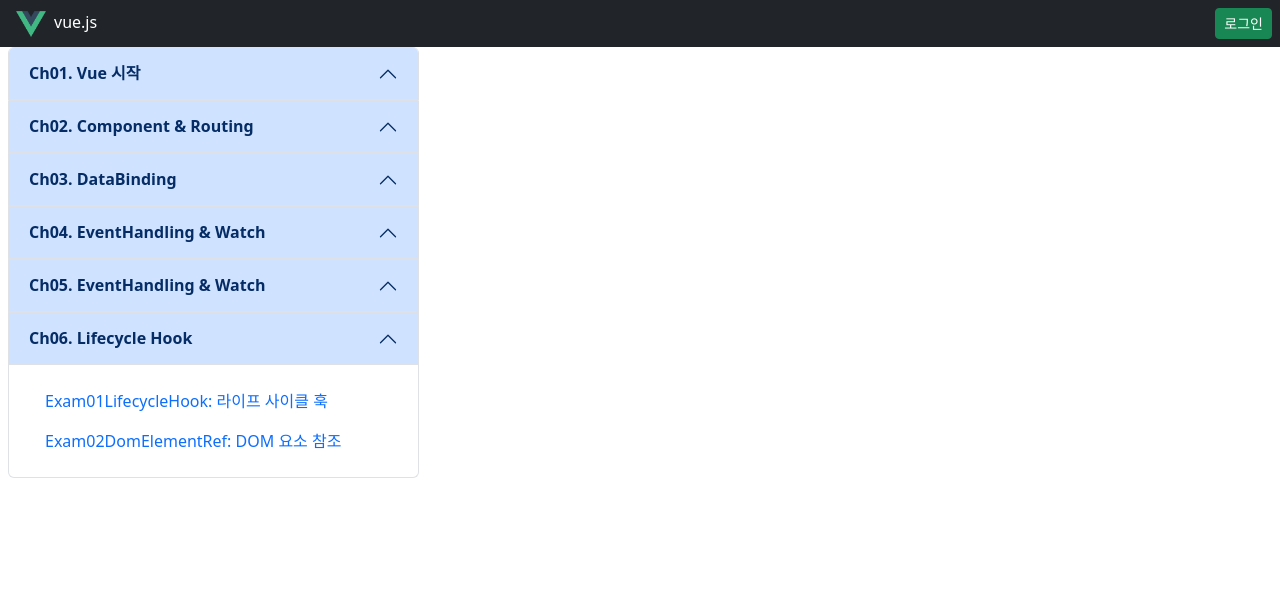
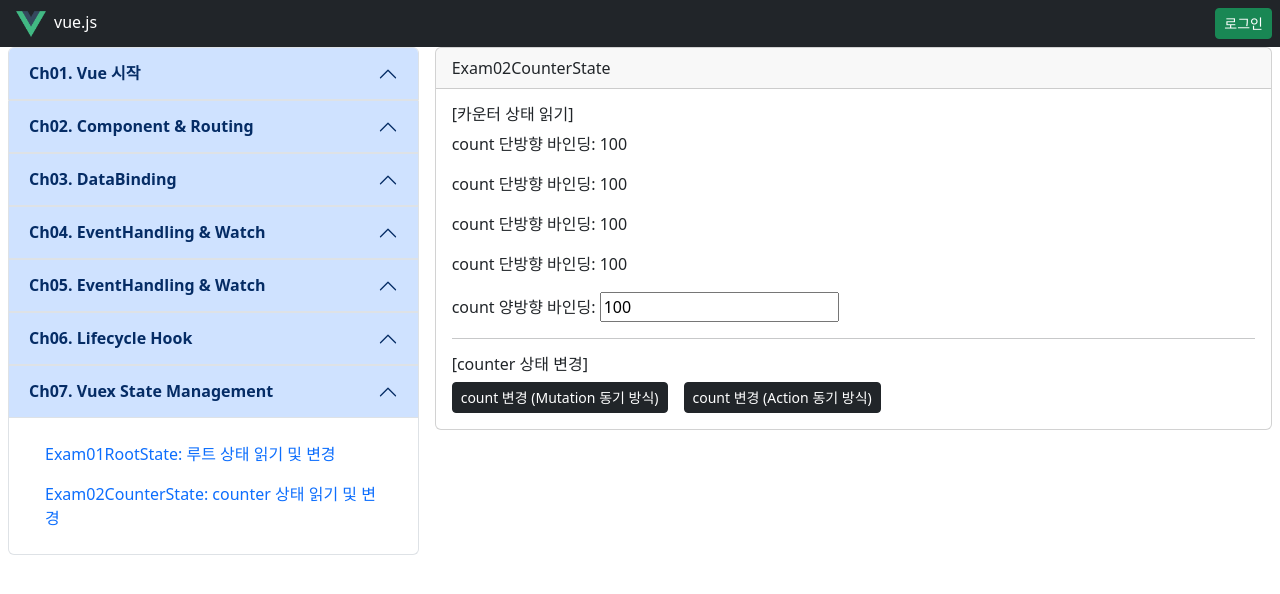
Before and after one commit to leek94/front_Vue_end, a Vue app: page /Ch07VuexStateManagement/Exam02CounterState in a window 1280 px wide. Shown: the top 594 px of the page. Built offline with nearby package versions, Linux system fonts and the light colour scheme.

Commit message:
feat: 전역변수 설정

```diff
--- a/src/components/AppMenu.vue
+++ b/src/components/AppMenu.vue
@@ -226,7 +226,7 @@
                 Ch06. Lifecycle Hook
                 </button>
             </h2>
-            <div id="collapse6" class="accordion-collapse collapse show" data-bs-parent="#accordionExample">
+            <div id="collapse6" class="accordion-collapse collapse" data-bs-parent="#accordionExample">
                 <div class="accordion-body">
                 <ul class="nav flex-column">
                     <li class="nav-item">
@@ -239,6 +239,35 @@
                        <RouterLink to="/Ch06LifecycleHook/Exam02DomElementRef"
                                  class="nav-link">
                             Exam02DomElementRef: DOM 요소 참조
+                        </RouterLink>
+                    </li>
+
+                </ul>
+                </div>
+            </div>
+        </div>
+
+        <div class="accordion-item">
+            <h2 class="accordion-header">
+                <button class="accordion-button fw-bold" type="button"
+                data-bs-toggle="collapse" data-bs-target="#collapse7"
+                aria-expanded="true" aria-controls="collapse7">
+                Ch07. Vuex State Management
+                </button>
+            </h2>
+            <div id="collapse" class="accordion-collapse collapse show" data-bs-parent="#accordionExample">
+                <div class="accordion-body">
+                <ul class="nav flex-column">
+                    <li class="nav-item">
+                       <RouterLink to="/Ch07VuexStateManagement/Exam01RootState"
+                                 class="nav-link">
+                        Exam01RootState: 루트 상태 읽기 및 변경
+                        </RouterLink>
+                    </li>
+                    <li class="nav-item">
+                       <RouterLink to="/Ch07VuexStateManagement/Exam02CounterState"
+                                 class="nav-link">
+                        Exam02CounterState: counter 상태 읽기 및 변경
                         </RouterLink>
                     </li>
 
--- /dev/null
+++ b/src/router/Ch07VuexStateManagement.js
@@ -0,0 +1,14 @@
+const routes =[
+    {
+            path: "/Ch07VuexStateManagement/Exam01RootState",
+            component: () => import (/* webpackChunkName: "Ch07VueStateManagement" */ '@/views/Ch07VuexStateManagement/Exam01RootState')
+    },
+    {
+        path: "/Ch07VuexStateManagement/Exam02CounterState",
+        component: () => import (/* webpackChunkName: "Ch07VueStateManagement" */ '@/views/Ch07VuexStateManagement/Exam02CounterState')
+    },
+
+
+];
+
+export default routes;
--- a/src/router/index.js
+++ b/src/router/index.js
@@ -2,9 +2,11 @@
 import HomeView from '../views/HomeView.vue';
 import Ch02ComponentRouting from './Ch02ComponentRouting';
 import Ch03DataBinding from './Ch03DataBinding';
-import Ch04EventHandlingWatch from './Ch04EventHandlingWatch'
-import Ch05DataDelivery from './Ch05DataDelivery'
-import Ch06LifecycleHook from './Ch06LifecycleHook'
+import Ch04EventHandlingWatch from './Ch04EventHandlingWatch';
+import Ch05DataDelivery from './Ch05DataDelivery';
+import Ch06LifecycleHook from './Ch06LifecycleHook';
+import Ch07VuexStateManagement from './Ch07VuexStateManagement';
+
 const routes = [
   {
     path: '/',
@@ -17,7 +19,8 @@
   ...Ch03DataBinding,
   ...Ch04EventHandlingWatch,
   ...Ch05DataDelivery,
-  ...Ch06LifecycleHook
+  ...Ch06LifecycleHook,
+  ...Ch07VuexStateManagement
 ]
 
 const router = createRouter({
--- /dev/null
+++ b/src/store/counter.js
@@ -0,0 +1,30 @@
+export default {
+  namespaced: true,
+
+  state: {
+      count: 100
+  },
+
+  getters: {
+          //  자신     자신       부모        부모    참조
+    getCount(state, getters, rootState, rootGetters) {
+        return state.count;
+    }
+  },
+
+  mutations: {
+    setCount(state, payload) {
+      state.count = state.count + payload;
+    }
+  },
+
+  actions: {
+    addAction(context, payload){
+        context.commit("setCount", payload)
+    }
+  },
+
+  modules: {
+
+  },
+};
--- a/src/store/index.js
+++ b/src/store/index.js
@@ -1,10 +1,11 @@
 import { createStore } from 'vuex'
+import counter from "./counter.js"
 
 //store 객체를 생성
 const store = createStore({
   // 루트 상태를 정의 -> 기능 마다 저장되는 상태 ex) 멤버 기능, 쇼핑몰 기능 등등 .js / .js로 모듈로 만들 수 있다
   state: {
-    userId: ""
+    userId: "white"
   },
 
   // 루트 상태를 읽는 메소드 정의 -> get
@@ -29,7 +30,7 @@
       // ...3초 소요
       if(true){
         // 로그인 성공
-        resolve({result: "success", userId:"summer"}); // 성공시 data로 매개값이 들어감
+        resolve({result: "success", userId:payload.userId}); // 성공시 data로 매개값이 들어감
       } else {
         // 로그인 실패
         reject({result:"fail" ,reason:"password is wrong"}); // 실패시 error로 매개값이 들어감
@@ -53,7 +54,8 @@
 
   //루트 하위의 상태를 정의
   modules: {
-
+    counter: counter // 이름 같으면 생략 가능 counter 만 적어도 됨
+    // counter -> 속성명이 나중에 namespace에 적혀서 중복을 제거해줌
   }
 })
 
--- a/src/views/Ch05DataDelivery/Exam03ProvideInject/ChildB.vue
+++ b/src/views/Ch05DataDelivery/Exam03ProvideInject/ChildB.vue
@@ -16,9 +16,9 @@
 
 const message = inject("message");
 
-console.log("message.data1.value: "+ message.data1.value);
-console.log("message.data2.value.name1: "+message.data2.value.name1);
-console.log("message.data2.value.name2: "+message.data2.value.name2);
+console.log("message.data1.value: " + message.data1.value);
+console.log("message.data2.value.name1: " + message.data2.value.name1);
+console.log("message.data2.value.name2: " + message.data2.value.name2);
 
 // 데이터 변경 함수
 // 자식에서 데이터 변경시 부모도 변경
--- a/src/views/Ch06LifecycleHook/Exam01LifecycleHook/MountHook.vue
+++ b/src/views/Ch06LifecycleHook/Exam01LifecycleHook/MountHook.vue
@@ -14,6 +14,7 @@
     console.info("Mounted 컴포넌트가 마운트됨")
 });
 
+
 onUnmounted(() =>{
     console.info("Mounted 컴포넌트가 언마운트됨")
 });
--- a/src/views/Ch06LifecycleHook/Exam01LifecycleHook/UpdateHook.vue
+++ b/src/views/Ch06LifecycleHook/Exam01LifecycleHook/UpdateHook.vue
@@ -17,15 +17,16 @@
 
 //Lifecycle Hook 정의
 onMounted(() =>{
-    console.info("UpdateHook 컴포넌트가 마운트됨")
+    console.info("mountHook 컴포넌트가 마운트됨")
     count.value = 100;
+
     const mybutton = document.querySelector("#mybutton") // 마운트 되고는 사용해도 찾을 수 있는데
 });
 
 // const mybutton = document.querySelector("#mybutton") // 이렇게 onMounted 밖에서 실행시키면 DOM에 올라가기 전에 실행되서 찾을 수 없음
 
 onUnmounted(() =>{
-    console.info("unUpdateHook 컴포넌트가 언마운트됨")
+    console.info("unMountHook 컴포넌트가 언마운트됨")
 });
 
 onBeforeUpdate(() =>{
--- /dev/null
+++ b/src/views/Ch07VuexStateManagement/Exam01RootState.vue
@@ -0,0 +1,78 @@
+<template>
+    <div class="card">
+        <div class="card-header">Exam01RootState</div>
+        <div class="card-body">
+            <h6>[루트 상태 읽기]</h6>
+            <!-- $는 Vue에서 제공하는 속성이나 메서드 -->
+            <p>userId 단방향 바인딩: {{ $store.state.userId }}</p>  <!-- 정의된 store에서 값 받기-->
+            <p>userId 단방향 바인딩: {{ $store.getters.getUserId }}</p>   <!-- 정의된 store의 getters에서 값 받기-->
+            <p>userId 단방향 바인딩: {{ getUserId() }}</p>  <!-- 우리가 정의한 함수에서 store의 값 받기-->
+            <p>userId 단방향 바인딩: {{ computedUserId }}</p>
+            <p>userId 양방향 바인딩: <input type="text" v-model="$store.state.userId"/></p>
+
+            <hr/>
+
+            <h6>[루트 상태 변경]</h6>
+            <button class="btn btn-dark btn-sm me-3" @click="changeByMutation">userId 변경 (Mutation 동기 방식)</button>
+            <button class="btn btn-dark btn-sm" @click="changeByAction">userId 변경 (Action 동기 방식)</button>
+        </div>
+    </div>
+</template>
+
+<script setup>
+import { computed } from "vue";
+import { useStore } from "vuex";
+
+const store = useStore(); // import를 통해서 store 객체를 받아옴
+
+function getUserId() {
+
+    // 둘다 사용 가능(위에 추천)
+     return store.state.userId;
+    //return store.getters.getUserId; // getter에 () 붙이면 안됨
+}
+
+const computedUserId = computed(() => {
+
+    // 둘다 사용 가능(위에 추천)
+    return store.state.userId;
+    // return store.getters.getUserId;
+})
+
+function changeByMutation() {
+    new Promise((resolve, reject) => {
+      //서버와 통신 작업
+      // ...3초 소요
+      if(true){
+        // 로그인 성공
+            resolve({result: "success", userId:"spring"}); // 성공시 data로 매개값이 들어감
+      } else {
+        // 로그인 실패
+            reject({result:"fail" ,reason:"password is wrong"}); // 실패시 error로 매개값이 들어감
+      }
+      })
+
+      // data는 로그인 성공인지, 실패인지 값을 받음
+      .then((data) => {
+        //작업이 성공적으로 처리가 될 경우
+        //상태 변경 작성
+            console.log("로그인 성공")
+                            // 새터 이름, payload에 해당하는 데이터
+            store.commit("setUserId", data.userId) // mutation 실행 하고 상태 변경
+            // mutation은 commit으로만 실행 시킬 수 있음
+      })
+      .catch((error)=> {
+        //작업이 실패 처리될 경우
+            console.log("로그인 실패")
+      })
+}
+
+function changeByAction() {
+    store.dispatch("loginAction", {userId: "summer"}); // action은 dispatch로만 실행 가능함
+    // null 위치가 payload인데 보통은 {userId: "summer"} 처럼 객체로 전달을 함
+}
+
+</script>
+
+<style scoped>
+</style>
--- /dev/null
+++ b/src/views/Ch07VuexStateManagement/Exam02CounterState.vue
@@ -0,0 +1,54 @@
+<template>
+    <div class="card">
+        <div class="card-header">Exam02CounterState</div>
+        <div class="card-body">
+            <h6>[카운터 상태 읽기]</h6>
+            <p>count 단방향 바인딩: {{ $store.state.counter.count }}</p>
+            <!-- 계층적으로 $store.state 까지는 루트의 상태 $store.state.counter는 하위 루트의 상태 -->
+            <!-- count는 하위 모듈의 상태 -->
+            <p>count 단방향 바인딩: {{ $store.getters["counter/getCount"] }}</p>
+            <p>count 단방향 바인딩: {{ getCount() }}</p>
+            <p>count 단방향 바인딩: {{ computedCount }}</p>
+            <p>count 양방향 바인딩: <input type="text" v-model="$store.state.counter.count"/></p>
+
+            <hr/>
+
+            <h6>[counter 상태 변경]</h6>
+            <button class="btn btn-dark btn-sm me-3" @click="changeByMutation">count 변경 (Mutation 동기 방식)</button>
+            <button class="btn btn-dark btn-sm" @click="changeByAction">count 변경 (Action 동기 방식)</button>
+        </div>
+    </div>
+</template>
+
+<script setup>
+import { useStore } from "vuex";
+import { computed } from "vue";
+
+const store = useStore();
+
+function getCount() {
+
+    // 둘다 가능 (위에 추천)
+    return store.state.counter.count;
+    // return store.getters["counter/getCount"];
+}
+
+const computedCount = computed(() => {
+
+    // 둘다 가능 (위에 추천)
+    return store.state.counter.count;
+    // return store.getters["counter/getCount"];
+});
+
+function changeByMutation() {
+    store.commit("counter/setCount", 1)
+}
+
+function changeByAction() {
+    store.dispatch("counter/addAction", 1)
+}
+
+</script>
+
+<style scoped>
+</style>
```
Also changed, not shown: src/views/Ch07VuexStateManagement/index.vue (+14 -0 lines).
